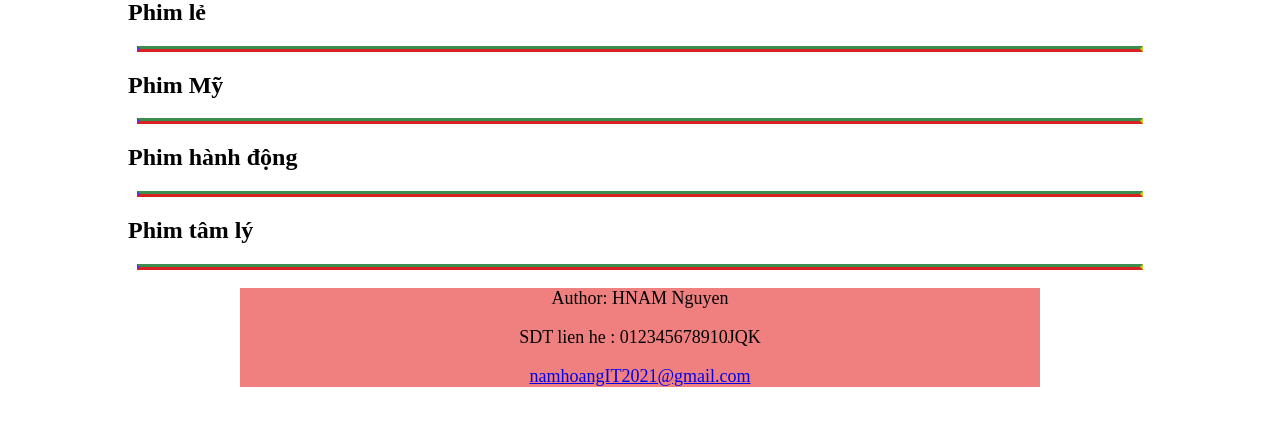
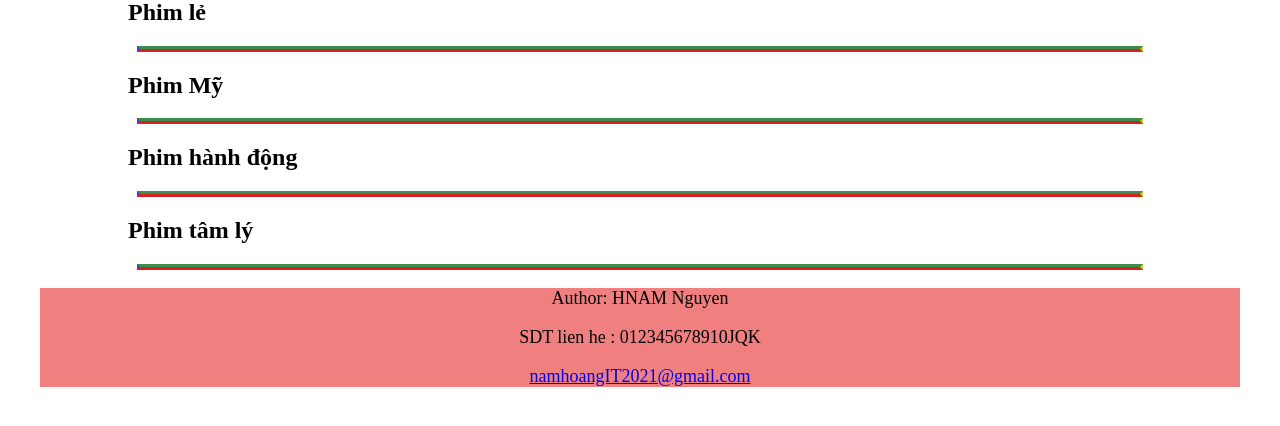
Before and after one commit to LamKeee/Hnam.com, a PHP site: page / in a window 1280 px wide. Shown: the part 243-669 px from the top of the page. Run offline with PHP 8.4, Linux system fonts and the light colour scheme; data that the repository does not hold is empty.

Commit message:
20:02 update

```diff
--- a/css/style.css
+++ b/css/style.css
@@ -138,5 +138,6 @@ text-align: center;
     font-size: large;
     background-color: lightcoral;
     margin: auto;
-    max-width: 800px;
+    max-width: 1200px;
+    max-height: 600px;
 }
```
